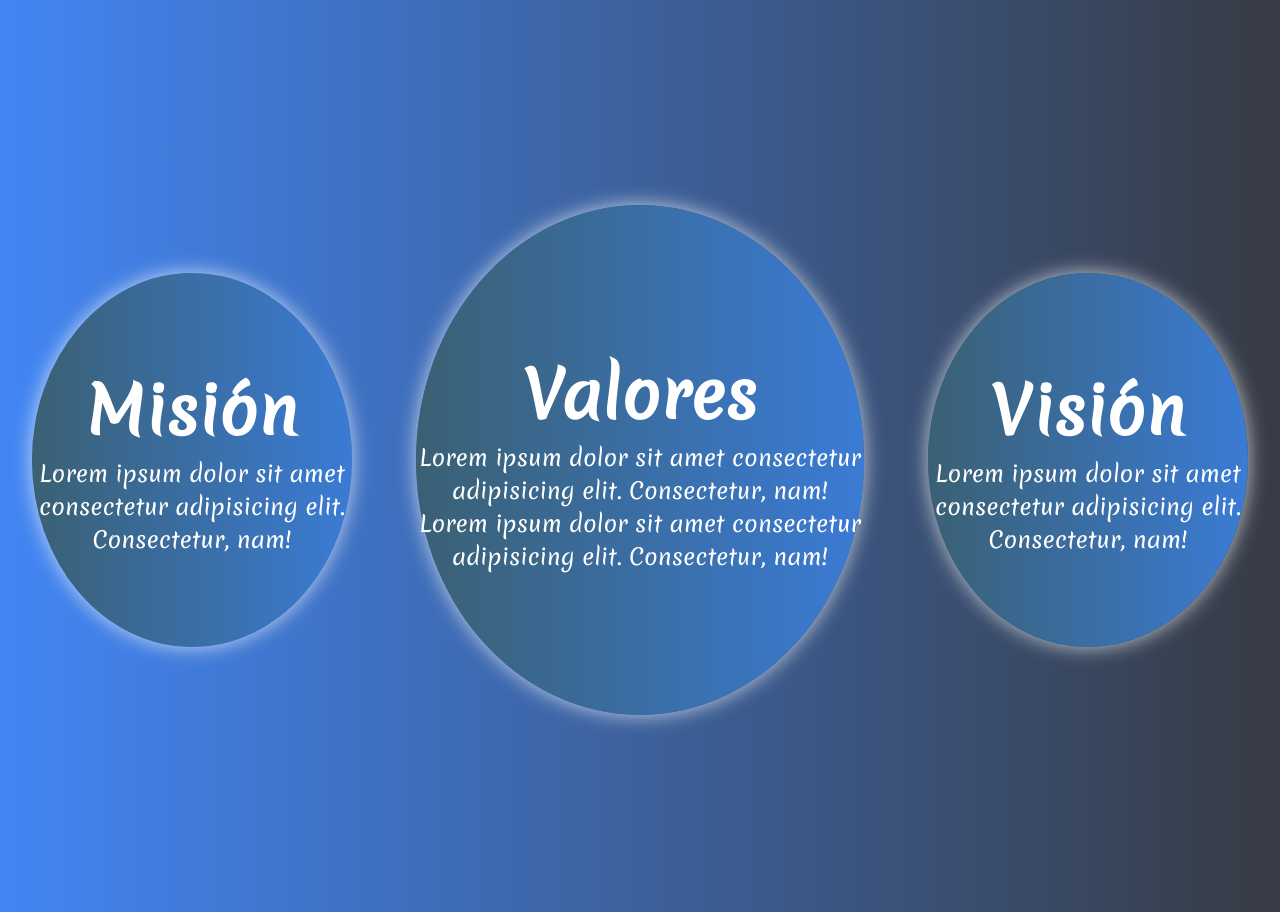
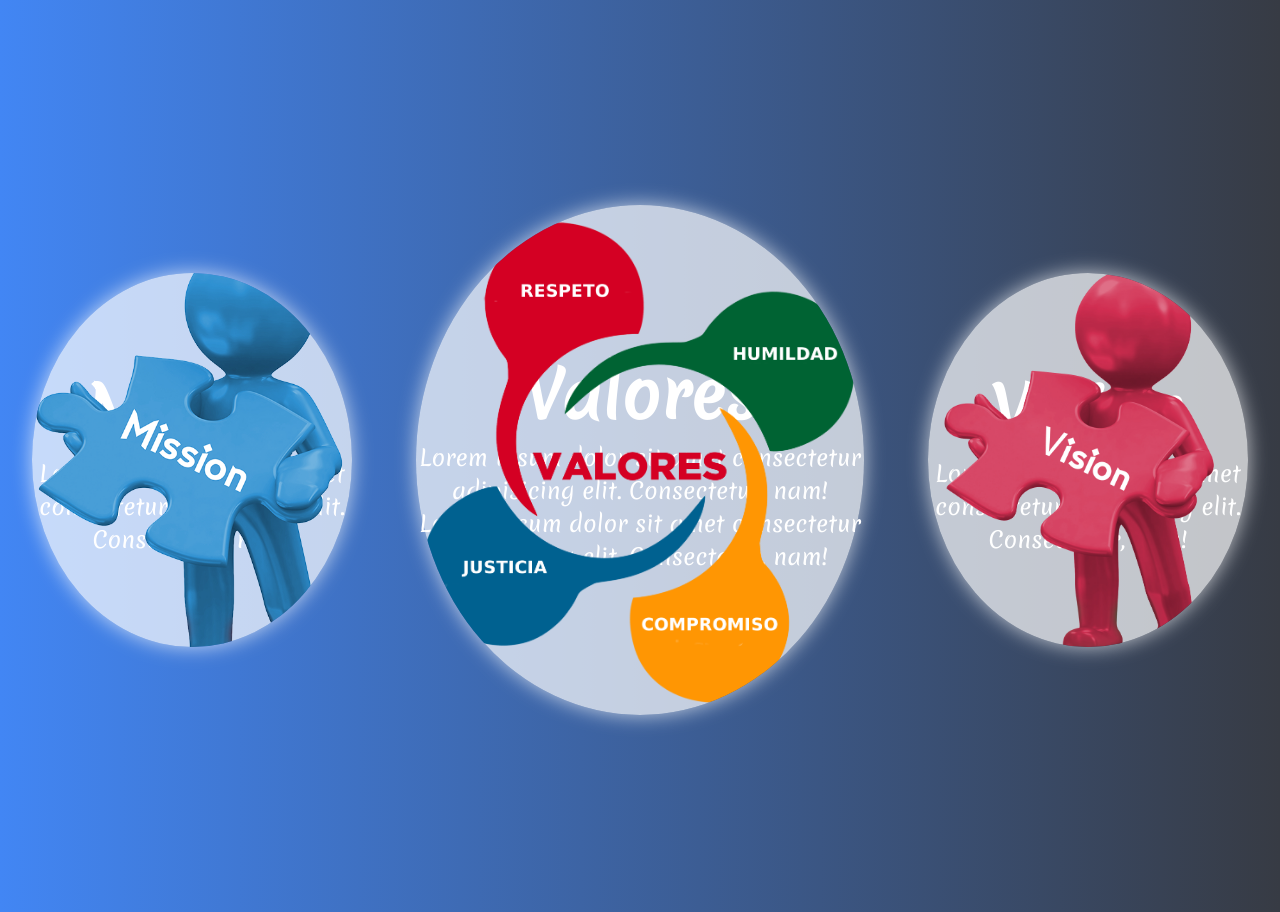
Before and after one commit to AndLup/Proyecto1-LandingPage, a plain HTML site: page Proyecto-1-(AndresLupian)/index.html in a window 1280 px wide. Shown: the part 2640-3552 px from the top of the page. Drawn offline with Linux system fonts and the light colour scheme.

Commit message:
Propuesta final 1

```diff
--- a/Proyecto-1-(AndresLupian)/css/estilos.css
+++ b/Proyecto-1-(AndresLupian)/css/estilos.css
@@ -483,7 +483,7 @@ body{
 }
 
 .cont-cred img{
-    width: 30%;
+    width: 20%;
     height: 50%;
     margin: auto;
     transition: transform .5s;
@@ -492,6 +492,11 @@ body{
 .cont-cred img:hover{
     transform: scale(1.1);
     cursor: pointer;
+}
+
+#cred1{
+    width: 30%;
+    margin: 0;
 }
 
 
@@ -515,10 +520,6 @@ body{
 .nos{
     width: 25%;
     height: 55%;
-    background: #3a7bd5;  /* fallback for old browsers */
-    background: -webkit-linear-gradient(to right, #3a6073, #3a7bd5);  /* Chrome 10-25, Safari 5.1-6 */
-    background: linear-gradient(to right, #3a6073, #3a7bd5); /* W3C, IE 10+/ Edge, Firefox 16+, Chrome 26+, Opera 12+, Safari 7+ */
-
     box-shadow: 0 0 20px 0 rgba(255, 255, 255, .7);
     border-radius: 50%;
     margin: auto;
@@ -527,11 +528,45 @@ body{
     justify-content: center;
     align-items: center;
     color: #ffffff;
+    position: relative;
+
+}
+
+.capa1{
+    position: absolute;
+    width: 100%;
+    height: 100%;
+    transform: scale(1);
+    transition: transform .5s;
+    display: flex;
+    justify-content: center;
+    align-items: center;
+    border-radius: 50%;
+}
+
+.capa1:hover{
+    transform: scale(0);
+    cursor: pointer;
+}
+.vision{
+    background-image: url(../imgs/mvv3.png);
 }
 
 .valores{
     width: 35%;
     height: 75%;
+}
+#valores{
+    background-color: rgba(255, 255, 255, 0.7);
+    background-image: url(../imgs/mvv1.png);
+}
+#mision{
+    background-color: rgba(255, 255, 255, .7);
+    background-image: url(../imgs/mvv2.png);
+}
+#vision{
+    background-color: rgba(255, 255, 255, .7);
+    background-image: url(../imgs/mvv3.png);
 }
 
 .nos h2{
--- a/Proyecto-1-(AndresLupian)/index.html
+++ b/Proyecto-1-(AndresLupian)/index.html
@@ -167,22 +167,27 @@
         <section class="nosotros seccion" id="nosotros">
 
 
-            <div class="cont-nosotros">
-                <article class=" nos mision">
+            <div class="cont-nosotros ">
+
+                <article class=" nos mision ">
+                    <div class="capa1 imagenfondo" id="mision"></div>
                     <h2>Misión</h2>
                     <p>Lorem ipsum dolor sit amet consectetur adipisicing elit. Consectetur, nam!</p>
                 </article>
-                <article class="nos valores">
+                <article class="nos valores ">
+                    <div class="capa1 imagenfondo" id="valores"></div>
                     <h2>Valores</h2>
                     <p>Lorem ipsum dolor sit amet consectetur adipisicing elit. Consectetur, nam!
                         Lorem ipsum dolor sit amet consectetur adipisicing elit. Consectetur, nam!
                     </p>
                 </article>
-                <article class="nos vision">
+                <article class="nos vision ">
+                    <div class="capa1 imagenfondo" id="vision"></div>
                     <h2>Visión</h2>
                     <p>Lorem ipsum dolor sit amet consectetur adipisicing elit. Consectetur, nam!</p>
                 </article>
             </div>
+
         </section>
 
 
```
Also changed, not shown: Proyecto-1-(AndresLupian)/imgs/mvv.png (added), Proyecto-1-(AndresLupian)/imgs/mvv1.png (added), Proyecto-1-(AndresLupian)/imgs/mvv2.png (added), Proyecto-1-(AndresLupian)/imgs/mvv3.png (added).
